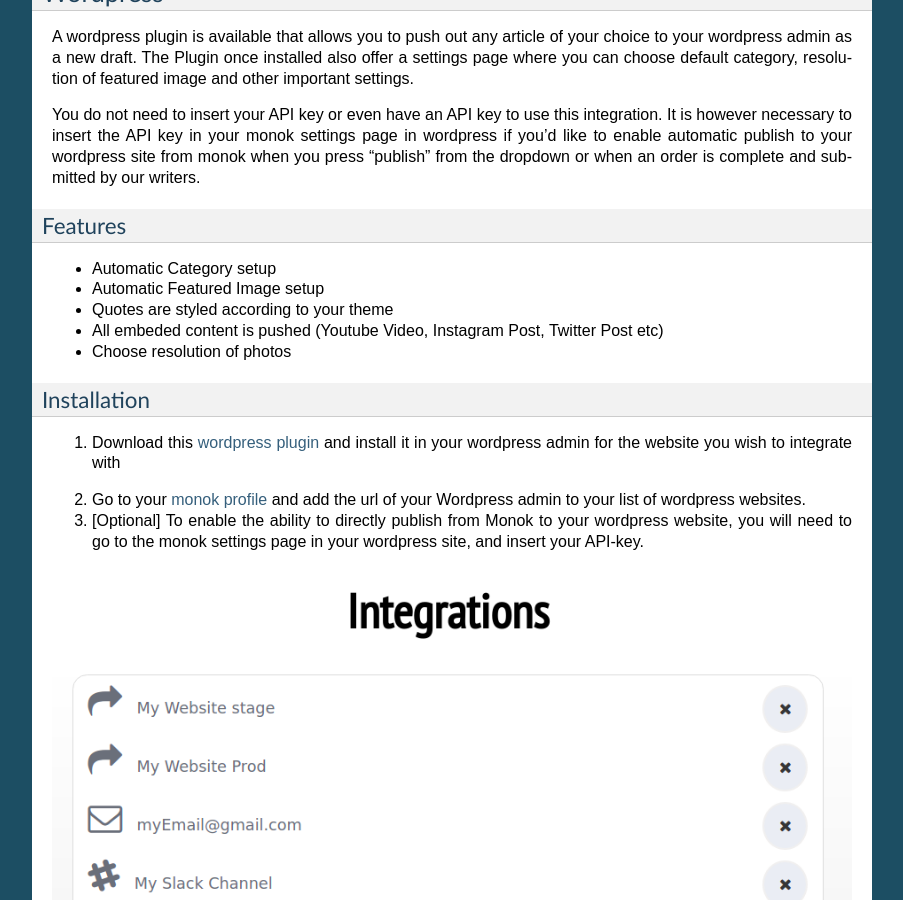
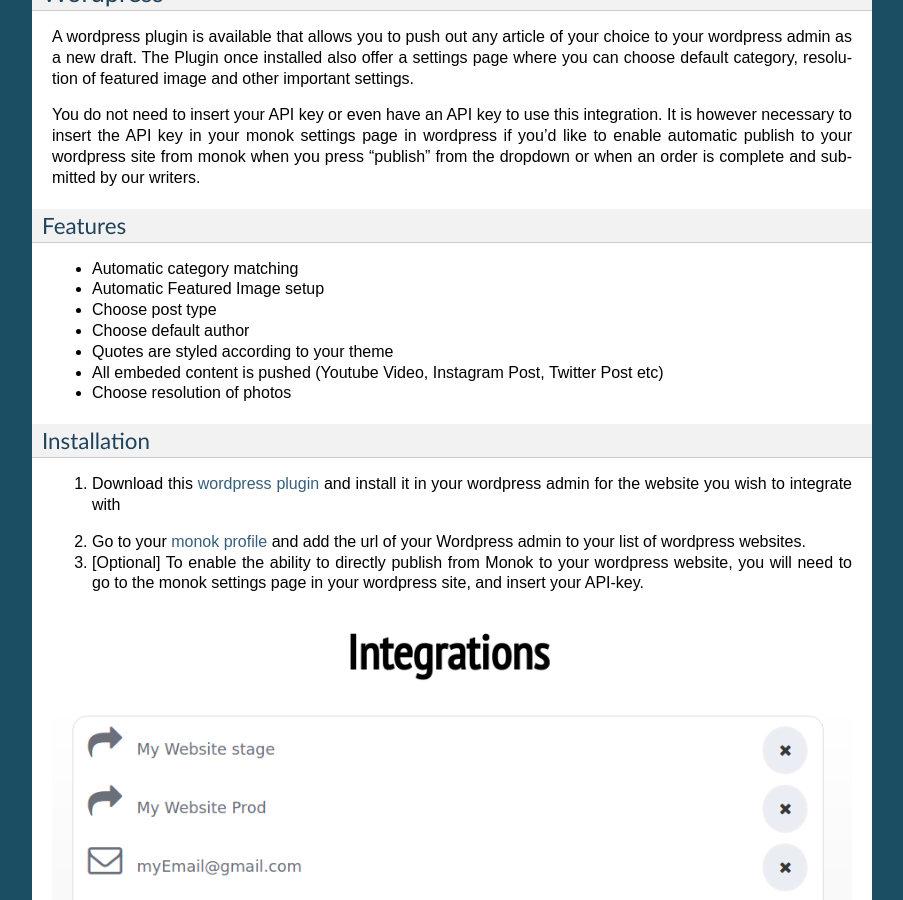
Before and after one commit to monoklabs/monok-docs, a Sphinx documentation site: the page built from docs/integrations.rst, in a window 1280 px wide and 900 px high, scrolled down 743 px. Shown: the whole window, without its empty margins (198-1101 px from the left). Built offline with Sphinx 7.4.7, drawn with Linux system fonts in a browser that asks for light colours.

Commit message:
Update integrations.rst

```diff
--- a/docs/integrations.rst
+++ b/docs/integrations.rst
@@ -18,8 +18,10 @@
 Features
 **********************
 
-- Automatic Category setup
+- Automatic category matching
 - Automatic Featured Image setup
+- Choose post type
+- Choose default author
 - Quotes are styled according to your theme
 - All embeded content is pushed (Youtube Video, Instagram Post, Twitter Post etc)
 - Choose resolution of photos
```
